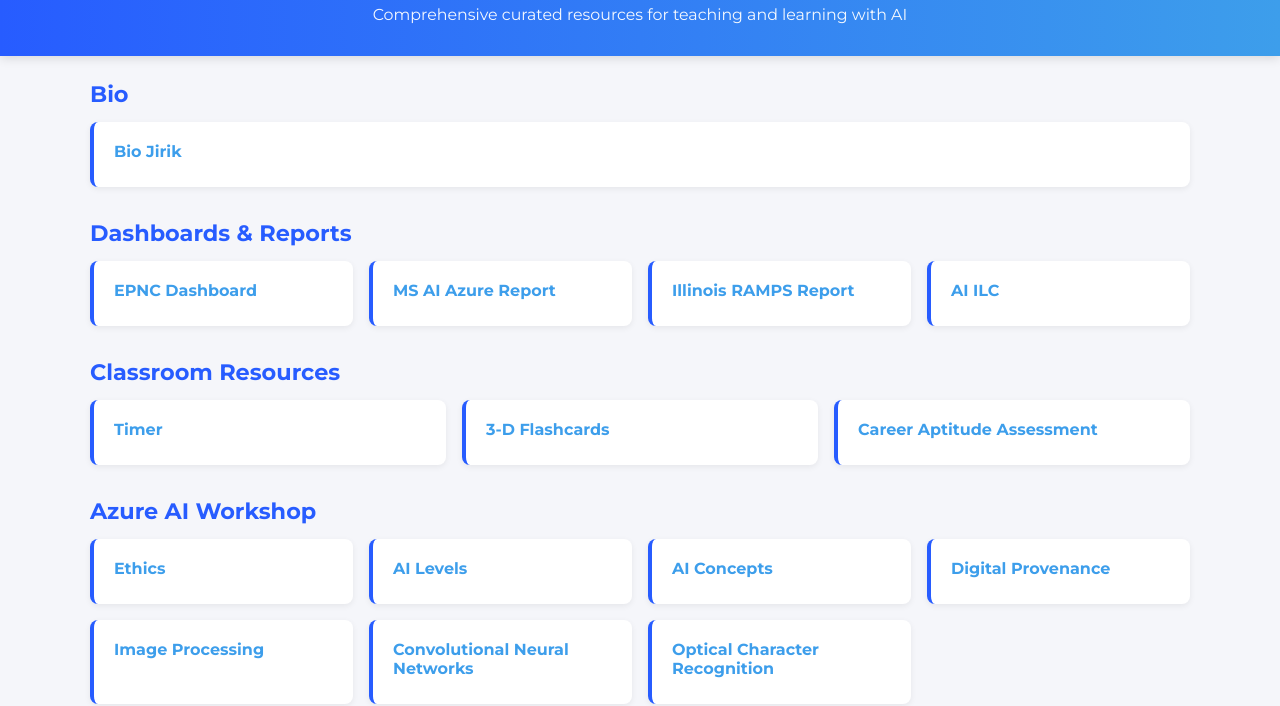
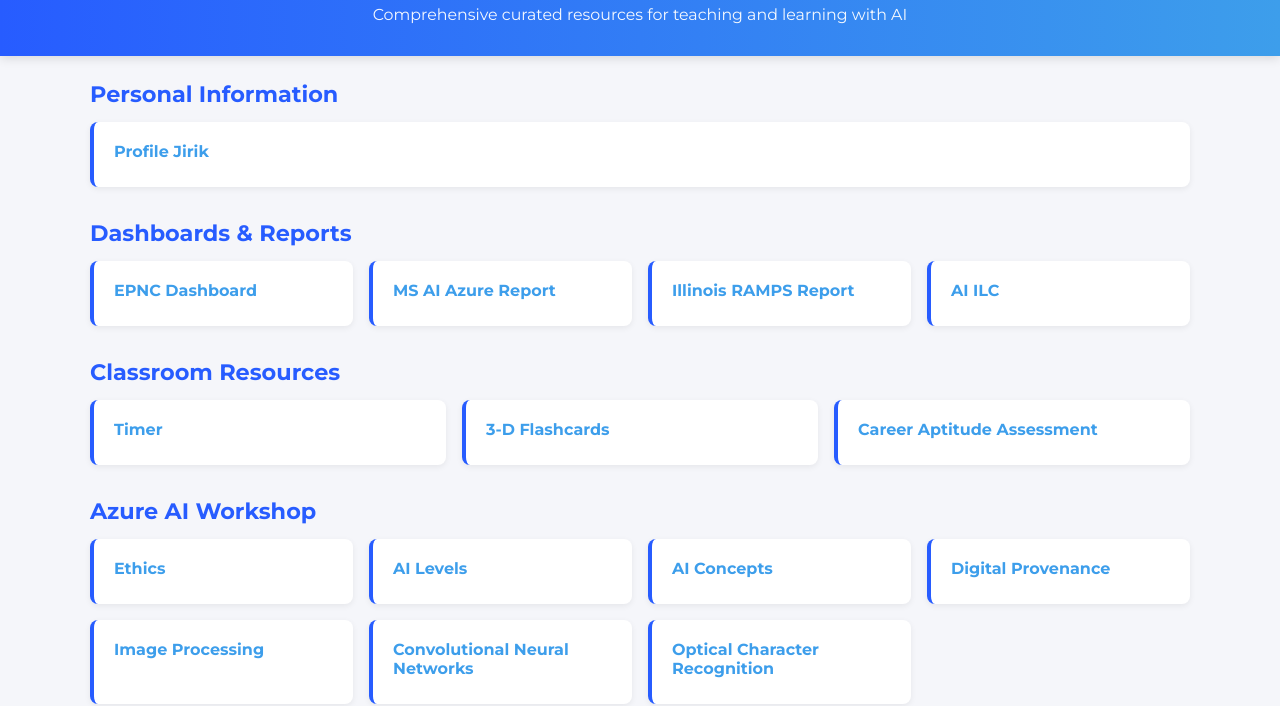
Before and after one commit to jjirik77/AI_Resources, a plain HTML site: page index.html in a window 1280 px wide. Shown: the part 116-822 px from the top of the page. Drawn offline with Linux system fonts and the light colour scheme.

Commit message:
Rename 'Bio' section to 'Personal Information'

```diff
--- a/index.html
+++ b/index.html
@@ -83,9 +83,9 @@
   </header>
   <div class="container">
       <section>
-      <div class="section-title">Bio</div>
+      <div class="section-title">Personal Information</div>
       <div class="card-grid">
-        <div class="card"><a href="https://jjirik77.github.io/AI_Resources/bio.html">Bio Jirik</a></div>
+        <div class="card"><a href="https://jjirik77.github.io/AI_Resources/bio.html">Profile Jirik</a></div>
       </div>
     </section>
     <section>
```
